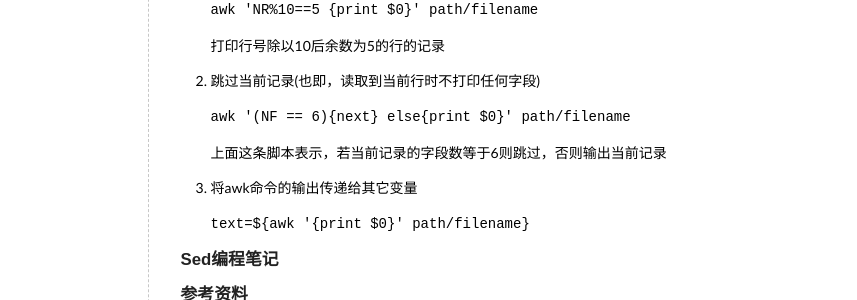
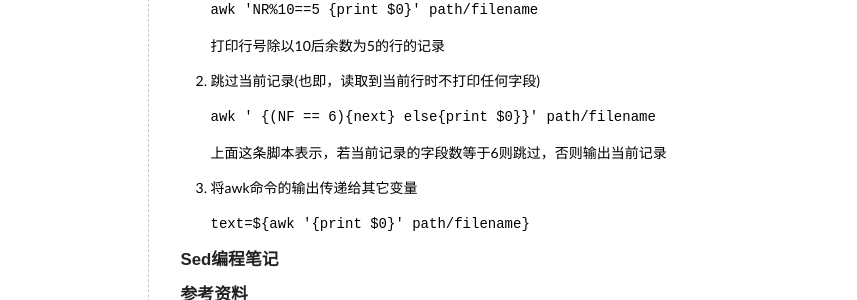
Before and after one commit to elan2wang/note, a Jekyll site: the page built from _posts/2013-05-29-shell-programming-tips.md, in a window 1280 px wide and 967 px high. Shown: the part 387-687 px from the top of the window, without its empty margins (236-1093 px from the left). Built offline with Jekyll 4.4.1, drawn with Linux system fonts in a browser that asks for light colours; comment, search, counter and statistics services are not loaded.

```diff
--- a/_posts/2013-05-29-shell-programming-tips.md
+++ b/_posts/2013-05-29-shell-programming-tips.md
@@ -13,7 +13,7 @@ n,k正整数，分别表示记录的行号和字段号。若要用变量表示
 <code>awk 'NR%10==5 {print $0}' path/filename</code>
 打印行号除以10后余数为5的行的记录
 2. 跳过当前记录(也即，读取到当前行时不打印任何字段)
-<code>awk '(NF == 6){next} else{print $0}' path/filename</code>
+<code>awk ' {(NF == 6){next} else{print $0}}' path/filename</code>
 上面这条脚本表示，若当前记录的字段数等于6则跳过，否则输出当前记录
 3. 将awk命令的输出传递给其它变量
 <code>text=${awk '{print $0}' path/filename}</code>
```
